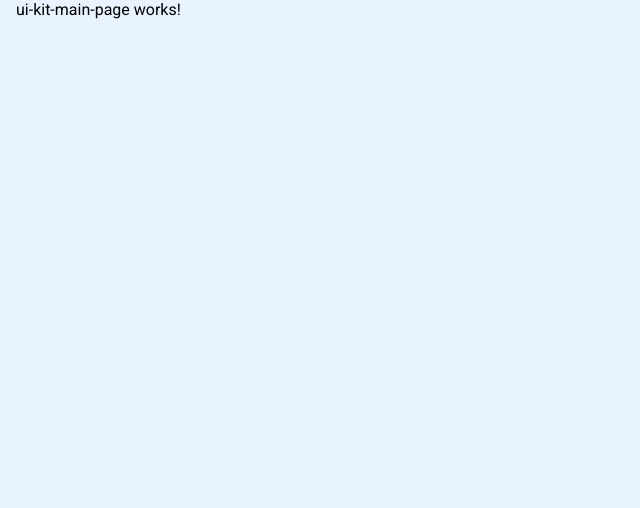
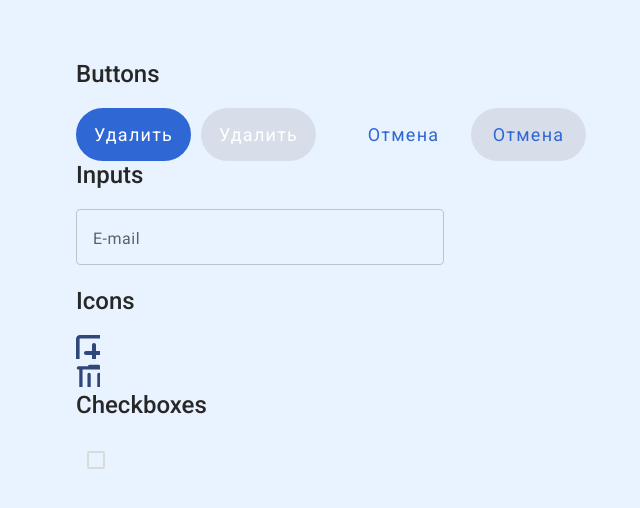
Before and after one commit to Crossdow/angularTable, an Angular app: page /ui-kit in a window 1280 px wide. Shown: the top 508 px of the page, without its empty margins (0-640 px from the left). Built offline with nearby package versions, Linux system fonts and the light colour scheme.

Commit message:
complete ui-kit

```diff
--- a/src/app/modules/ui-kit/components/ui-kit-main-page/ui-kit-main-page.component.html
+++ b/src/app/modules/ui-kit/components/ui-kit-main-page/ui-kit-main-page.component.html
@@ -1 +1,43 @@
-<p>ui-kit-main-page works!</p>
+<div class="container">
+  <div class="buttons">
+    <p class="title buttons__title">Buttons</p>
+    <div class="buttons__content">
+      <div class="button__content__firstColumn">
+        <div class="button__content__firstColumn__default-btn">
+          <button mat-flat-button class="initium-delete-button">Удалить</button>
+          <button mat-flat-button class="initium-delete-button" style="margin-left: 10px" disabled>Удалить</button>
+        </div>
+      </div>
+      <div class="button__content__secondColumn">
+        <button mat-button class="initium-cancel-button">Отмена</button>
+        <button mat-button class="initium-cancel-button" style="margin-left: 10px" disabled>Отмена</button>
+      </div>
+    </div>
+  </div>
+  <div class="inputs">
+    <p class="title inputs__title">Inputs</p>
+    <div class="inputs__content">
+      <mat-form-field class="initium-fill-text-form-field">
+        <mat-label>E-mail</mat-label>
+        <input matInput class="initium-input" type="text">
+      </mat-form-field>
+    </div>
+  </div>
+  <div class="icons">
+    <p class="title icons__title">Icons</p>
+    <div class="icons__content">
+      <div class="icons__content__firstColumn">
+        <mat-icon class="initium-add-icon"><img ngSrc="assets/images/add-icon.svg" height="36" width="36" alt=""></mat-icon>
+      </div>
+      <div class="icons__content__secondColumn">
+        <mat-icon class="initium-delete-icon"><img ngSrc="assets/images/delete-icon.svg" height="36" width="36" alt=""></mat-icon>
+      </div>
+    </div>
+  </div>
+  <div class="checkboxes">
+    <p class="title checkboxes__title">Checkboxes</p>
+    <div class="checkboxes__content">
+      <mat-checkbox></mat-checkbox>
+    </div>
+  </div>
+</div>
--- a/src/app/modules/ui-kit/components/ui-kit-main-page/ui-kit-main-page.component.scss
+++ b/src/app/modules/ui-kit/components/ui-kit-main-page/ui-kit-main-page.component.scss
@@ -0,0 +1,25 @@
+.container {
+  padding: 60px;
+}
+
+.title {
+  font-size: 24px;
+  font-weight: 500;
+  line-height: 28.13px;
+  text-align: left;
+  color: #272727;
+  margin-bottom: 20px;
+}
+
+.buttons {
+  &__content {
+    display: flex;
+    gap: 30px;
+
+    &__firstColumn, &__secondColumn {
+      display: flex;
+      flex-direction: column;
+      gap: 25px;
+    }
+  }
+}
```
Also changed, not shown: src/app/modules/ui-kit/components/ui-kit-main-page/ui-kit-main-page.component.ts (+7 -2 lines).
